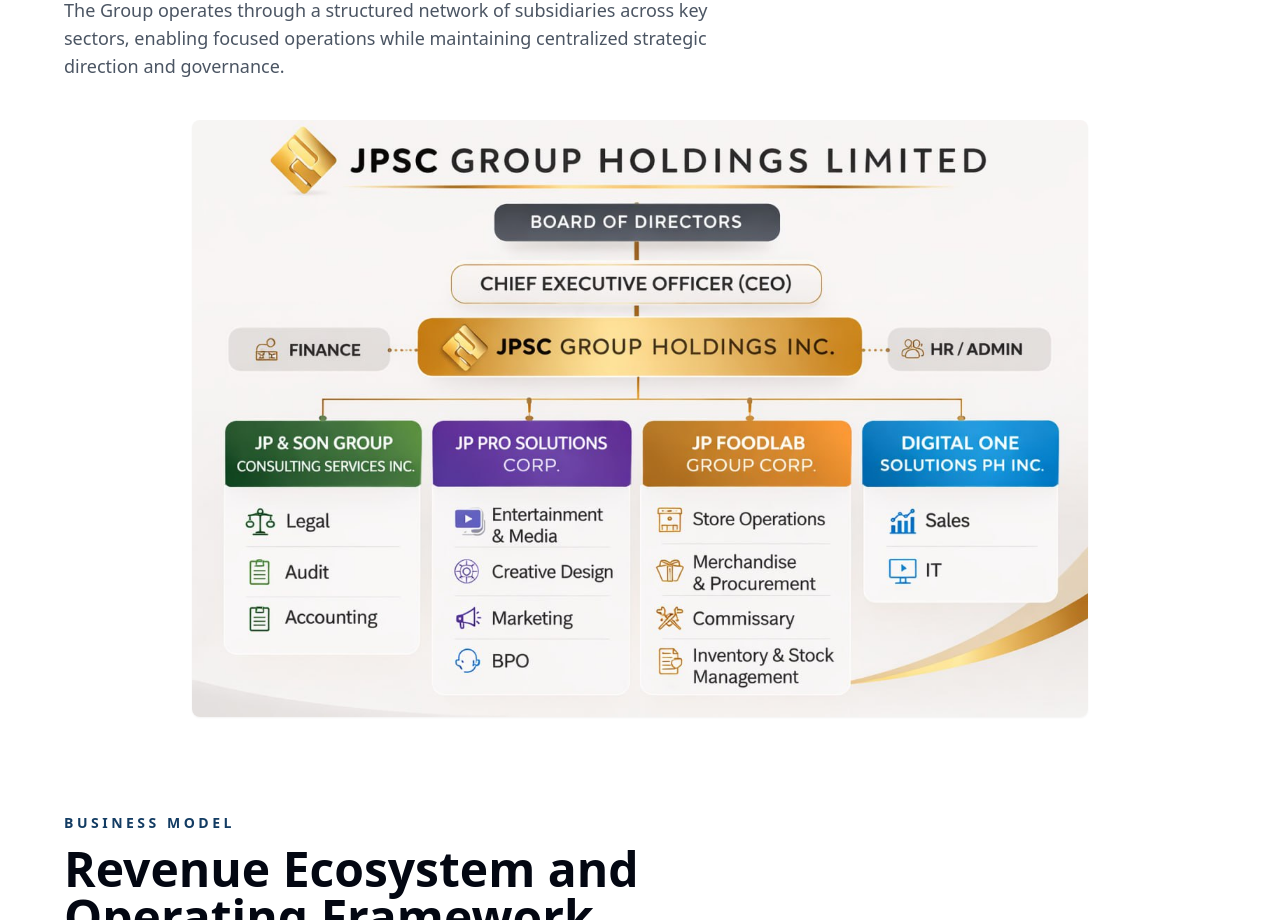
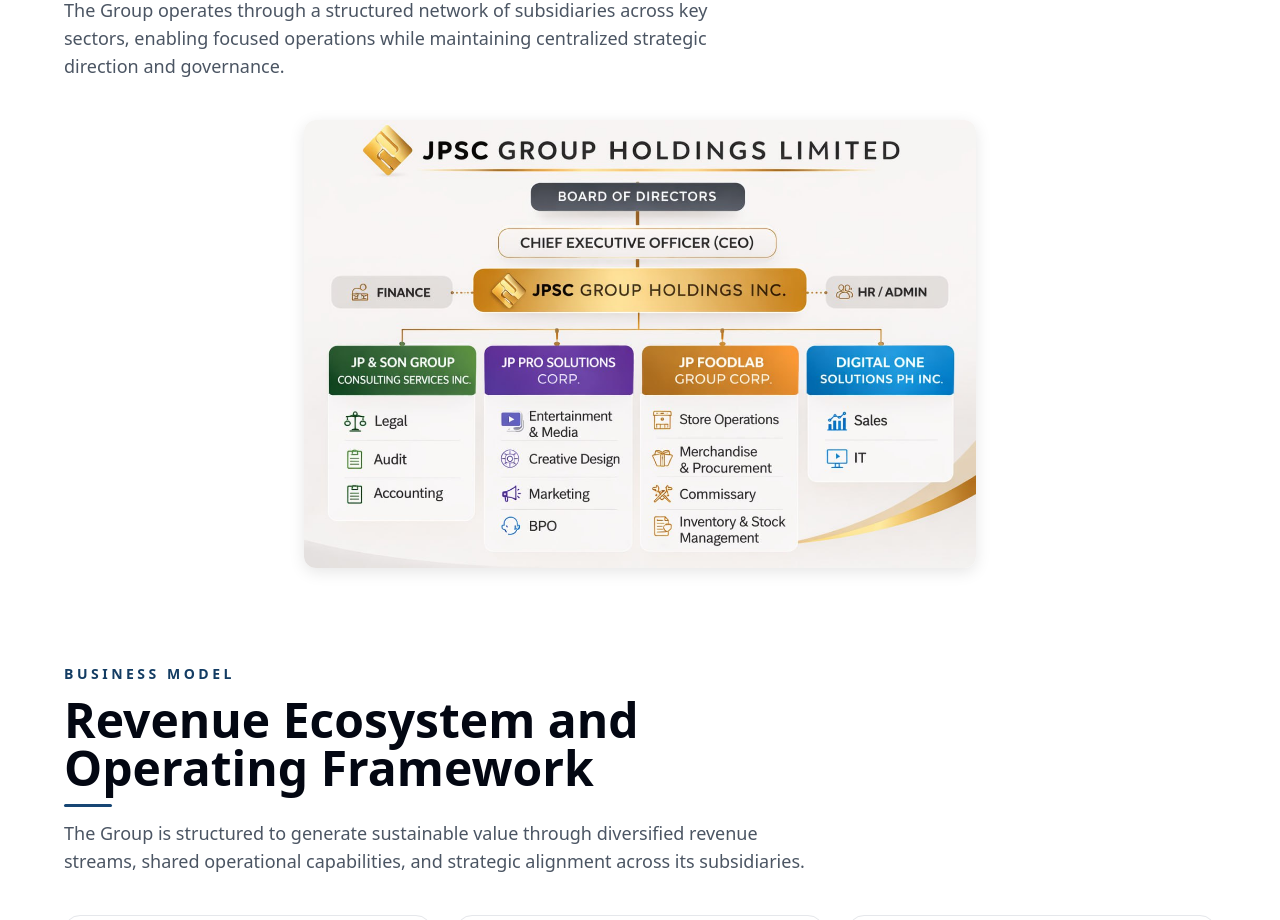
Before and after one commit to jpscgroupholdings/jpsc_group_website, a React (Vite) app: page /about in a window 1280 px wide. Shown: the part 2060-2980 px from the top of the page. Built offline with nearby package versions, Linux system fonts and the light colour scheme.

Commit message:
refactor: add 3D tilt when hover on image

```diff
--- a/src/pages/AboutPage/components/CompanyStructure.tsx
+++ b/src/pages/AboutPage/components/CompanyStructure.tsx
@@ -1,6 +1,52 @@
-import companystructure from "../../../assets/jpsc_structure.jpg"
+import { useRef } from "react";
+import companystructure from "../../../assets/jpsc_structure.jpg";
 
 const CompanyStructure = () => {
+  const ref = useRef<HTMLDivElement>(null);
+  const glareRef = useRef<HTMLDivElement>(null);
+
+  const handleMove = (e: React.MouseEvent) => {
+    const el = ref.current;
+    const glare = glareRef.current;
+    if (!el) return;
+
+    const rect = el.getBoundingClientRect();
+    const x = e.clientX - rect.left;
+    const y = e.clientY - rect.top;
+
+    const centerX = rect.width / 2;
+    const centerY = rect.height / 2;
+
+    const rotateX = ((y - centerY) / centerY) * -12;
+    const rotateY = ((x - centerX) / centerX) * 12;
+
+    // Dynamic shadow that shifts opposite to tilt direction
+    const shadowX = (rotateY / 12) * 20;
+    const shadowY = (rotateX / 12) * -20;
+
+    el.style.transform = `scale(1.02) rotateX(${rotateX}deg) rotateY(${rotateY}deg)`;
+    el.style.boxShadow = `${shadowX}px ${shadowY}px 40px rgba(0,0,0,0.25), 0 8px 20px rgba(0,0,0,0.15)`;
+
+    // Glare position
+    if (glare) {
+      const glareX = (x / rect.width) * 100;
+      const glareY = (y / rect.height) * 100;
+      glare.style.background = `radial-gradient(circle at ${glareX}% ${glareY}%, rgba(0,0,0,0.25) 4%, transparent 10%)`;
+      glare.style.opacity = "1";
+    }
+  };
+
+  const handleLeave = () => {
+    const el = ref.current;
+    const glare = glareRef.current;
+    if (!el) return;
+
+    el.style.transform = "scale(1) rotateX(0deg) rotateY(0deg)";
+    el.style.boxShadow = "0 4px 16px rgba(0,0,0,0.1)";
+
+    if (glare) glare.style.opacity = "0";
+  };
+
   return (
     <section className="mt-24 space-y-10">
       {/* Header */}
@@ -20,12 +66,39 @@
       </div>
 
       {/* Image */}
-      <div className="w-full flex justify-center">
-        <img
-          src={companystructure}
-          alt="JPSC Group Organizational Structure"
-          className="w-full max-w-4xl h-auto object-contain rounded-lg shadow-sm"
-        />
+      <div
+        className="w-full flex justify-center"
+        style={{ perspective: "1200px" }}
+      >
+        <div
+          ref={ref}
+          onMouseMove={handleMove}
+          onMouseLeave={handleLeave}
+          className="relative rounded-xl overflow-hidden cursor-pointer"
+          style={{
+            transition:
+              "transform 0.15s ease-out, box-shadow 0.15s ease-out",
+            willChange: "transform",
+            boxShadow: "0 4px 16px rgba(0,0,0,0.1)",
+            transformStyle: "preserve-3d",
+          }}
+        >
+          <img
+            src={companystructure}
+            className="w-full max-w-2xl h-auto object-contain block"
+            draggable={false}
+          />
+
+          {/* Glare overlay */}
+          <div
+            ref={glareRef}
+            className="absolute inset-0 rounded-xl pointer-events-none"
+            style={{
+              opacity: 0,
+              transition: "opacity 0.2s ease",
+            }}
+          />
+        </div>
       </div>
     </section>
   );
```
